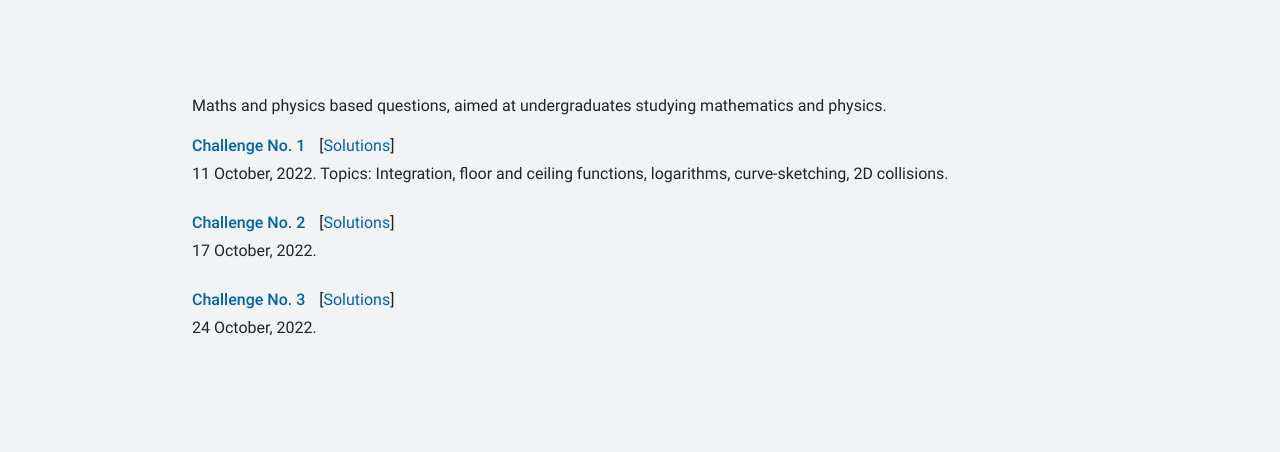
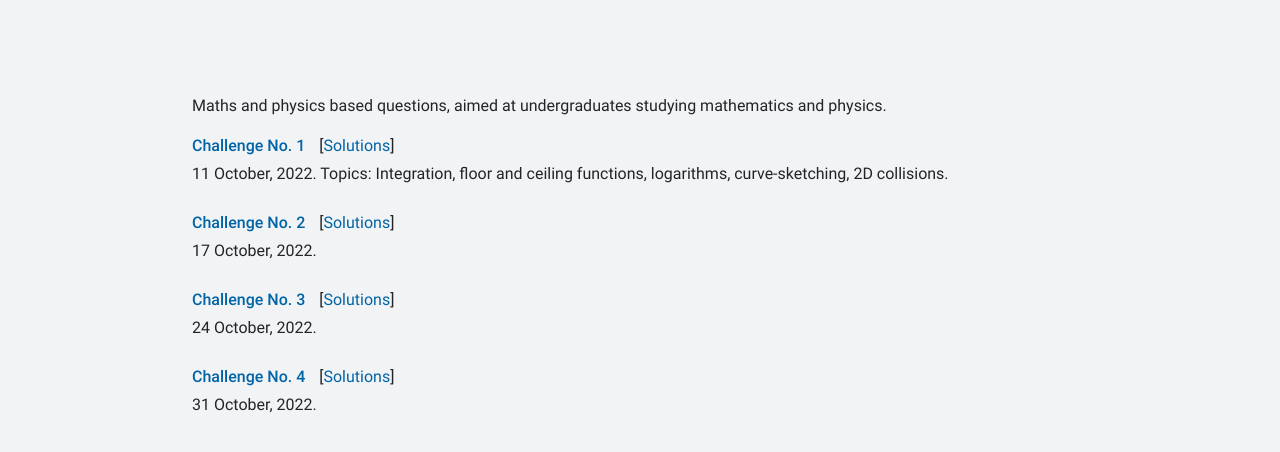
Before and after one commit to nustmaths/nustmaths.github.io, a plain HTML site: page challenges.html in a window 1280 px wide. Shown: the part 182-634 px from the top of the page. Drawn offline with Linux system fonts and the light colour scheme.

Commit message:
Added maths challenge number 4.

```diff
--- a/challenges.html
+++ b/challenges.html
@@ -64,6 +64,12 @@
         <span class="regular-entry-note">24 October, 2022.</span>
         <!-- <span class="regular-entry-note">Additional notes.</span> -->
       </div>
+      <div class="regular-entry">
+        <h4 class="regular-entry-title"><a href="assets\maths-challenge\ch-04.pdf" title="Challenge No. 4" target="_blank">Challenge No. 4</a></h4>
+        [<a href="assets\maths-challenge\ch-04s.pdf" title="Solutions" target="_blank">Solutions</a>]
+        <span class="regular-entry-note">31 October, 2022.</span>
+        <!-- <span class="regular-entry-note">Additional notes.</span> -->
+      </div>
 		</div>
 	</div>
 </main>
```
Also changed, not shown: 1 other file.
